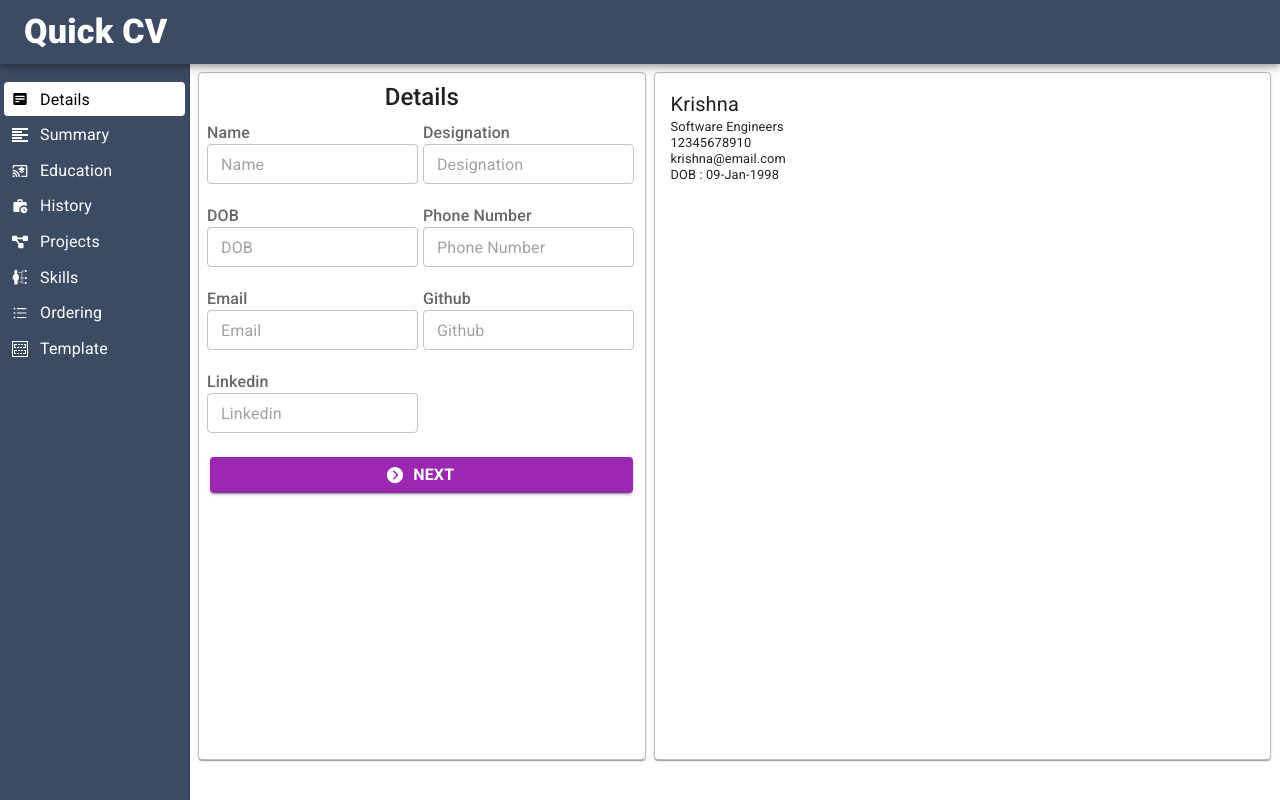
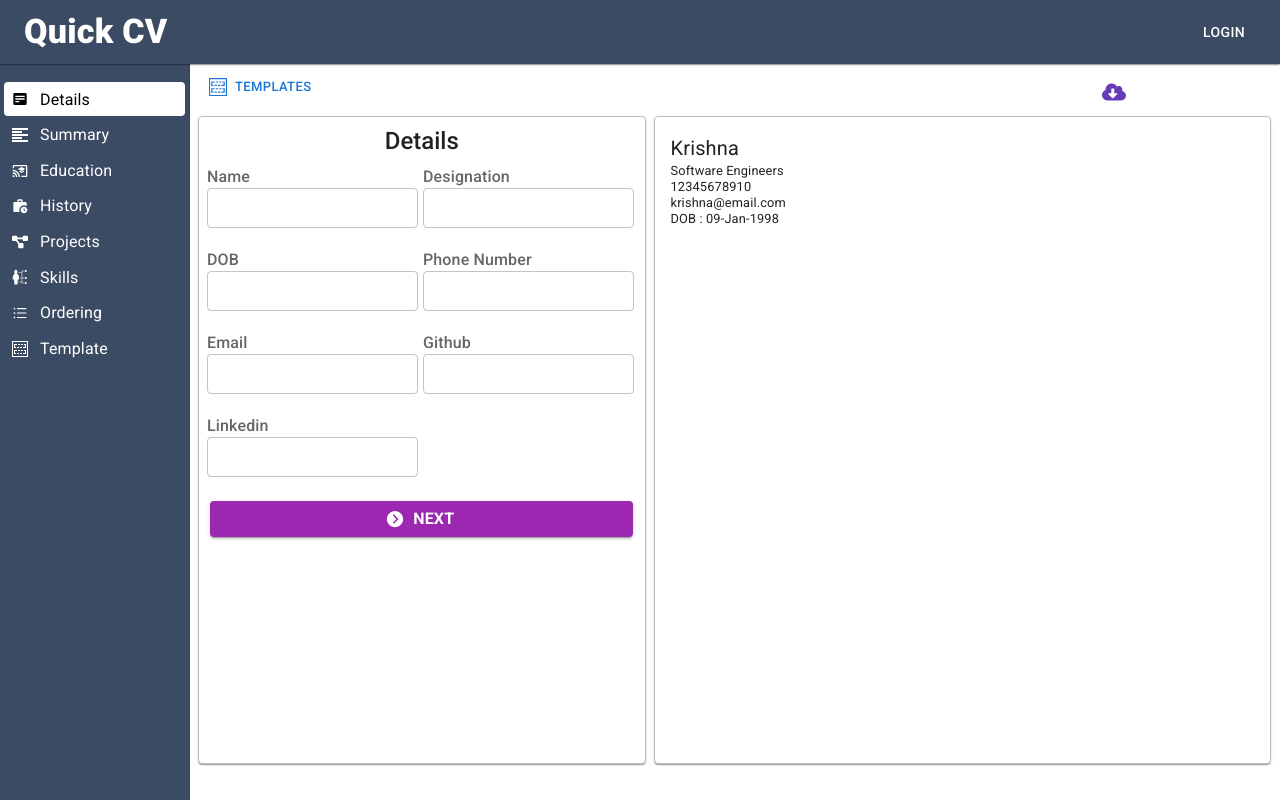
Before and after one commit to YITO-org/quick-cv-ui, a React (Vite) app: page /resumebuilder/detailes in a window 1280 px wide. Built offline with nearby package versions, Linux system fonts and the light colour scheme.

Commit message:
resume header added.

```diff
--- a/src/components/appbar.tsx
+++ b/src/components/appbar.tsx
@@ -1,6 +1,6 @@
 import React from "react";
 import { useNavigate } from "react-router-dom";
-import { AppBar , Box, IconButton, Menu, MenuItem, Toolbar, Typography } from "@mui/material";
+import { AppBar , Box, Button, IconButton, Menu, MenuItem, Toolbar, Typography } from "@mui/material";
 // import {grey /*, yellow*/ } from "@mui/material/colors";
 import { FaBarsStaggered } from "react-icons/fa6";
 import { CgProfile } from "react-icons/cg";
@@ -55,15 +55,16 @@ let Header : React.FC<any> = (props) =>{
         <React.Fragment>
                 <AppBar
                     position='fixed'
-                    sx={{ zIndex: (theme) => theme.zIndex.drawer + 1 , backgroundColor : /*Grey*/ "#3C4B64" }}
-                    elevation={5}
+                     sx={{  zIndex: (theme) => theme.zIndex.drawer + 1 ,  backgroundColor : /*Grey*/ "#3C4B64" }}
+                     elevation={1}
                 >
                     <Toolbar>
                         <IconButton edge="start" color="inherit" aria-label="menu" sx={styles.appbarIcon} onClick={closeSidebar} >
                             <FaBarsStaggered color="white" />
                         </IconButton>
 
-                        <Typography variant={(screenSize == "md" || screenSize == "sm" || screenSize == "xs") ? "h6" : "h4"}  fontWeight={800} noWrap component="div"
+                        <Typography variant={(screenSize == "md" || screenSize == "sm" || screenSize == "xs") ? "h6" : "h4"}  fontWeight={800} noWrap
+                        // component="div"
                             // sx={{ flexGrow: 1 , display : { xs : 'none' , sm : 'block' } }}
                                 sx={{flexGrow : 1 , cursor : 'pointer' }} onClick={moveToHomePage}
                             >Quick CV</Typography>
@@ -76,12 +77,10 @@ let Header : React.FC<any> = (props) =>{
                                         </IconButton>
                                 }
 
-
-                            {/* <Button color='info' variant='contained' size='small' sx={{ backgroundColor : Yellow  }}>
-                                <Typography variant='body1' component='div'  fontWeight={700} sx={{ color : 'black' , ':hover' : { color : 'white'}}} >
-                                    Donate
-                                </Typography>
-                            </Button> */}
+                              {
+                                  !selector.userTokken &&
+                                    <Button variant="text" color='inherit' onClick={() => nav("/login")} >Login</Button>
+                              }
 
                             <Menu
                                     id="menu-appbar"
@@ -91,28 +90,8 @@ let Header : React.FC<any> = (props) =>{
                                     onClose={handleClose}
                                     >
                                     <MenuItem onClick={logout_}>Logout</MenuItem>
-                                    <MenuItem onClick={handleClose}>Settings</MenuItem>
+                                    <MenuItem onClick={handleClose}>Profile</MenuItem>
                                 </Menu>
-
-
-                        {/* {
-                              selector.userTokken &&
-                              <Box>
-                                <IconButton size='large' color='inherit' onClick={handleMenu}>
-                                    <CgProfile />
-                                </IconButton>
-                                <Menu
-                                    id="menu-appbar"
-                                    anchorEl={anchorEl}
-                                    keepMounted
-                                    open={Boolean(anchorEl)}
-                                    onClose={handleClose}
-                                    >
-                                    <MenuItem onClick={logout_}>Logout</MenuItem>
-                                    <MenuItem onClick={handleClose}>Settings</MenuItem>
-                                </Menu>
-                              </Box>
-                        } */}
 
                           </Box>
 
--- /dev/null
+++ b/src/components/resumeHeader/ResumeHeader.tsx
@@ -0,0 +1,55 @@
+'use client'
+import { Box, Button, Grid, IconButton, Tooltip, Zoom } from "@mui/material";
+import React from "react";
+import { FaCloudDownloadAlt } from "react-icons/fa";
+import { FiEye } from "react-icons/fi";
+import { ImInsertTemplate } from "react-icons/im";
+import { connect } from "react-redux";
+import { useNavigate } from "react-router-dom";
+
+let ResumeHeader : React.FC<{}> = ()=>{
+
+  let nav = useNavigate();
+
+  let viewResume = () => {
+    nav("/resumebuilder/ViewResume")
+  }
+
+  return(
+    <React.Fragment>
+      <Box sx={{ pb: 0.5, ml: 1 }} >
+        <Grid container >
+
+          <Grid xs={8} sm={10} md={10} lg={10} xl={11}>
+            <Tooltip title='Change Template' placement='right' TransitionComponent={Zoom} >
+              <Button variant='text' color='primary' size='small' startIcon={<ImInsertTemplate />} >Templates</Button>
+            </Tooltip>
+          </Grid>
+
+          <Grid xs={4} sm={2} md={2} lg={1} xl={1}>
+            <Tooltip title='Download' placement='right' TransitionComponent={Zoom} >
+              <IconButton>
+                <FaCloudDownloadAlt color='#673ab7' />
+              </IconButton>
+            </Tooltip>
+
+            <Tooltip   title='View Resume' placement='bottom' TransitionComponent={Zoom} >
+              <IconButton sx={{ display: { xl: 'none', lg: 'none' } }} >
+                <FiEye onClick={viewResume} color='#3f51b5' />
+              </IconButton>
+            </Tooltip>
+          </Grid>
+
+        </Grid>
+      </Box>
+    </React.Fragment>
+  )
+}
+
+
+let stateToProps = ( _state: any ) => ({
+  // cv: state.cvReducer,
+  // holdCustomeAccordianNumber: state.cvReducer.holdCustomeAccordianNumber
+})
+
+export default connect(stateToProps, (dispatch: any) => ({ dispatch }))(ResumeHeader);
--- a/src/screens/detailes.tsx
+++ b/src/screens/detailes.tsx
@@ -9,6 +9,7 @@ import { setInformation } from "../actions";
 import { styles } from "../styles/styles";
 import 'react-quill/dist/quill.snow.css';
 import { detailesFieldsInterface } from "../interfaces/types";
+import ResumeHeader from "../components/resumeHeader/ResumeHeader";
 // import styles from "../styles/detailes.module.css";
 
 
@@ -57,6 +58,9 @@ let Detailes : React.FC<any> = (props)=>{
     return(
         <React.Fragment>
             {/* view Button => display in xs , sm , md screens only */}
+
+            <ResumeHeader />
+
             <Box sx={{ mb : 1 ,  display : { lg :'none' , xl : 'none' }}}>
                 <Box sx={{display : 'flex' , justifyContent : 'flex-end'}} >
                     <Button size='small' variant='contained' color='success' onClick={viewResume}>View Resume</Button>
@@ -77,7 +81,9 @@ let Detailes : React.FC<any> = (props)=>{
                                                     <InputLabel
                                                       sx={styles.input_lable}
                                                     >{e['displayNameAndPlaceholder']}</InputLabel>
-                                                    <TextField type="text" size='small' placeholder={e['displayNameAndPlaceholder']} name={e.orginalName} value={cv[e.orginalName]} onChange={change} sx={{ marginBottom: 2, width: '100%' }} />
+                                                    <TextField type="text" size='small'
+                                                        // placeholder={e['displayNameAndPlaceholder']}
+                                                        name={e.orginalName} value={cv[e.orginalName]} onChange={change} sx={{ marginBottom: 2, width: '100%' }} />
                                                   </Grid>
                                                 ))
                                               }
--- a/src/styles/styles.ts
+++ b/src/styles/styles.ts
@@ -4,20 +4,9 @@
 import {grey  } from "@mui/material/colors"
 const drawerWidth = 190; // for medium screen and large screen
 const mobileswidth = 250; // for small and extra small screen
+const SwipeableDrawerWidth = 400
 // let Grey = grey["800"]
 let Gray2 = grey[400]
-
-// export const sidebarStyles = makeStyles({
-//    root : {
-//       display : 'flex'
-//    },
-//    sidebarSize : {
-//         width : sidebarWidth,
-//      },
-//      sidebarPage : {
-//       width : sidebarWidth,
-//    },
-// });
 
 export const styles = {
    root : { display : 'flex' },
@@ -34,8 +23,14 @@ export const styles = {
     mobileDrowerStyles : {
       width: drawerWidth,
       flexShrink: 0,
-      [`& .MuiDrawer-paper`]: { width: mobileswidth, boxSizing: 'border-box' , backgroundColor : /* Grey */ "#3C4B64" },
+      [`& .MuiDrawer-paper`]: { width: mobileswidth, boxSizing: 'border-box' , backgroundColor : /* Grey */ "white" },
     },
+    // reuseble drower width
+    SwipeableDrawerStyles: {
+    width: drawerWidth,
+    flexShrink: 0,
+      [`& .MuiDrawer-paper`]: { width: SwipeableDrawerWidth , boxSizing: 'border-box', backgroundColor: /* Grey */ "white" },
+  },
 
    // appbar styles
      appbarIcon :  { mr: 2 , display : { xs : 'block' , sm:'block' , md : 'block' ,  lg: 'none', xl: 'none'  } },
@@ -49,7 +44,7 @@ export const styles = {
 
   // detailes screen
   input_lable : { /* '&::first-letter' : {textTransform : 'uppercase'}, */fontWeight :'450',/*color : 'gray' */},
-  detailes_box : {backgroundColor : 'white' , border : 0.5 , borderColor : Gray2 , height :'86vh' , overflow : 'scroll' , scrollbarWidth : 'none'},
-  detailes_resume_box : {backgroundColor : 'white' , border : 0.5 , borderColor : Gray2 , height :'86vh' , overflow : 'scroll' , scrollbarWidth : 'none'},
+  detailes_box : {backgroundColor : 'white' , border : 0.5 , borderColor : Gray2 , height :'81vh' , overflow : 'scroll' , scrollbarWidth : 'none'},
+  detailes_resume_box : {backgroundColor : 'white' , border : 0.5 , borderColor : Gray2 , height :'81vh' , overflow : 'scroll' , scrollbarWidth : 'none'},
   ordering_text : {display : 'flex' , flexDirection : 'column' , gap : 1.5  , alignItems : 'center' , mt : '4%' , mb : '4%'}
 }
--- a/vite.config.ts
+++ b/vite.config.ts
@@ -6,9 +6,8 @@ export default defineConfig({
   server: {
     proxy: {
       // local
-      // "/api": "http://127.0.0.1:8008/",
       // production url
-       "/api": "https://quickcv.site/"
+        "/api": "https://quickcv.site/"
     }
   } ,
   plugins: [react()],
```
